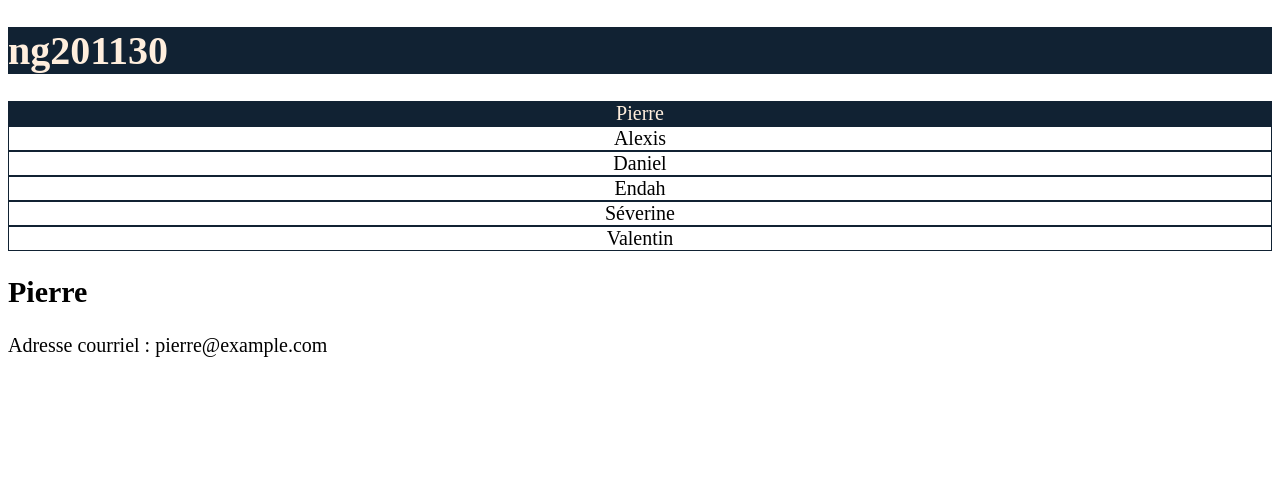
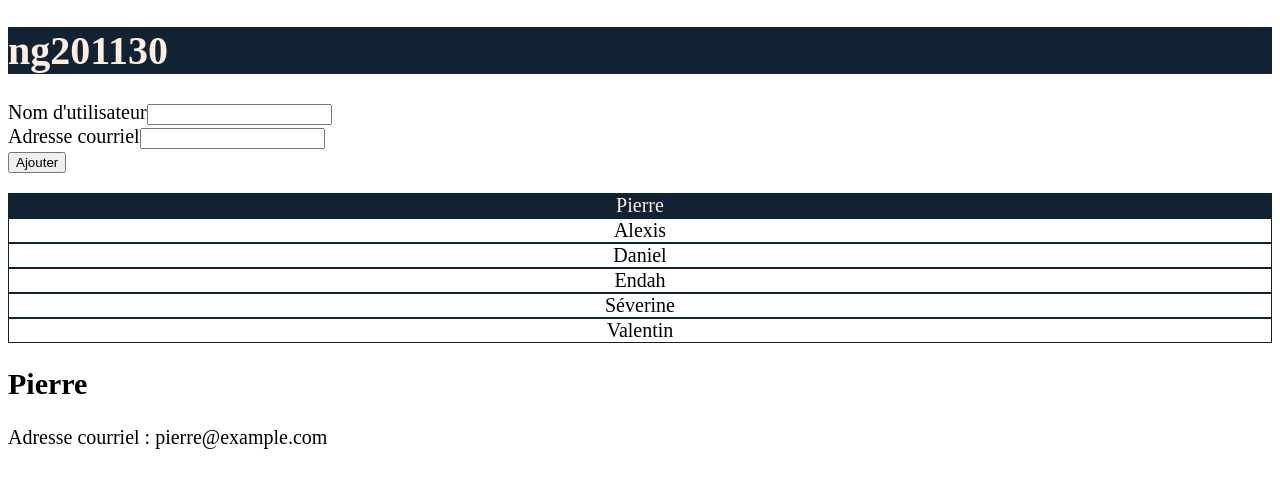
Before and after one commit to pbreteche/ng201130, an Angular app: page / in a window 1280 px wide. Shown: the top 488 px of the page. Built offline with nearby package versions, Linux system fonts and the light colour scheme.

Commit message:
Create Template Driven Form component

```diff
--- a/src/app/app.component.html
+++ b/src/app/app.component.html
@@ -1,4 +1,6 @@
 <h1>{{ title }}</h1>
+
+<app-contact-create></app-contact-create>
 
 <app-contact-nav (contactSelected)="select($event)"></app-contact-nav>
 
--- /dev/null
+++ b/src/app/contact-create/contact-create.component.html
@@ -0,0 +1,11 @@
+<form>
+  <div>
+    <label for="new-contact-username">Nom d'utilisateur</label>
+    <input type="text" name="username" id="new-contact-username">
+  </div>
+  <div>
+    <label for="new-contact-email">Adresse courriel</label>
+    <input type="email" name="email" id="new-contact-email">
+  </div>
+  <button>Ajouter</button>
+</form>
--- /dev/null
+++ b/src/app/contact-create/contact-create.component.ts
@@ -0,0 +1,11 @@
+import { Component } from '@angular/core';
+import { Contact } from '../fixtures/contacts';
+
+@Component({
+  selector: 'app-contact-create',
+  templateUrl: './contact-create.component.html',
+  styleUrls: ['./contact-create.component.scss']
+})
+export class ContactCreateComponent {
+  newContact: Contact = { username: '', email: ''};
+}
```
Also changed, not shown: src/app/app.module.ts (+6 -2 lines), src/app/contact-create/contact-create.component.scss (added), 1 other file (tests, documents, lock files or other folders).
